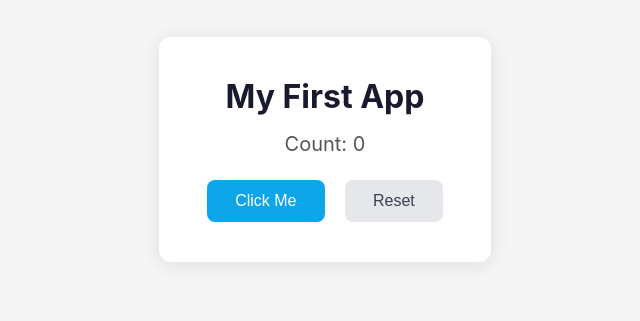
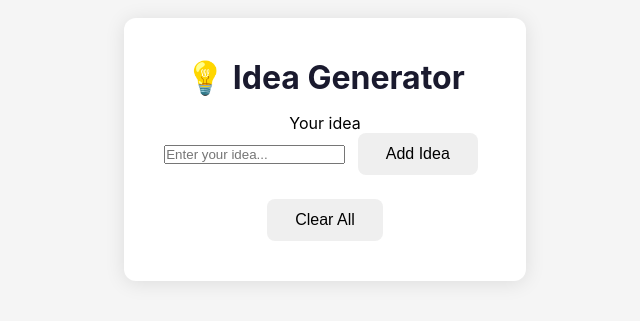
Before and after one commit to Imrans84/Octo-training-apps, a plain HTML site: page index.html in a window 1280 px wide. Shown: the part 251-572 px from the top of the page, without its empty margins (315-955 px from the left). Drawn offline with Linux system fonts and the light colour scheme.

Commit message:
refactor: semantic HTML for idea generator

```diff
--- a/index.html
+++ b/index.html
@@ -3,16 +3,33 @@
   <head>
     <meta charset="UTF-8" />
     <meta name="viewport" content="width=device-width, initial-scale=1.0" />
-    <title>Octo Training App</title>
+    <title>Octo Training — Idea Generator</title>
     <link rel="stylesheet" href="styles.css" />
+    <script src="app.js"></script>
   </head>
   <body>
-    <div class="container">
-      <h1>My First App</h1>
-      <p>Count: <span id="count">0</span></p>
-      <button id="increment-btn" onclick="increment()">Click Me</button>
-      <button id="reset-btn" onclick="reset()">Reset</button>
-    </div>
-    <script src="app.js"></script>
+    <main class="container">
+      <h1>💡 Idea Generator</h1>
+
+      <section class="input-section">
+        <label for="idea-input">Your idea</label>
+        <div class="input-row">
+          <input
+            id="idea-input"
+            type="text"
+            placeholder="Enter your idea..."
+            maxlength="200"
+            autocomplete="off"
+          />
+          <button id="add-btn">Add Idea</button>
+        </div>
+        <p id="error-msg" class="error" aria-live="polite"></p>
+      </section>
+
+      <section class="ideas-section">
+        <div id="ideas-list" aria-label="Your ideas"></div>
+        <button id="clear-btn">Clear All</button>
+      </section>
+    </main>
   </body>
 </html>
```
